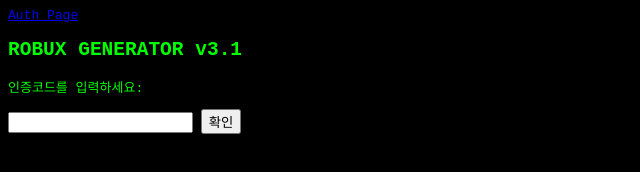
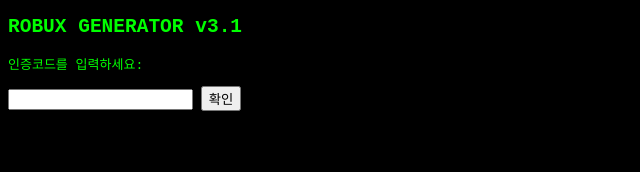
Before and after one commit to EodmwwfxjDCS/AuthenticationCodes, a plain HTML site: page Authentication Code.html in a window 1280 px wide. Shown: the whole page, without its empty margins (0-640 px from the left). Drawn offline with Linux system fonts and the light colour scheme.

Commit message:
Update Authentication Code.html

```diff
--- a/Authentication Code.html
+++ b/Authentication Code.html
@@ -1,5 +1,4 @@
 <!DOCTYPE html>
-<a href="AuthenticationCode.html">Auth Page</a>
 <html lang="ko">
 <head>
   <meta charset="UTF-8">
```
